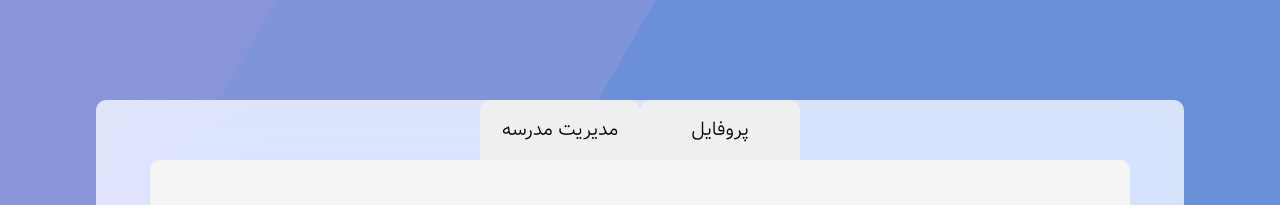
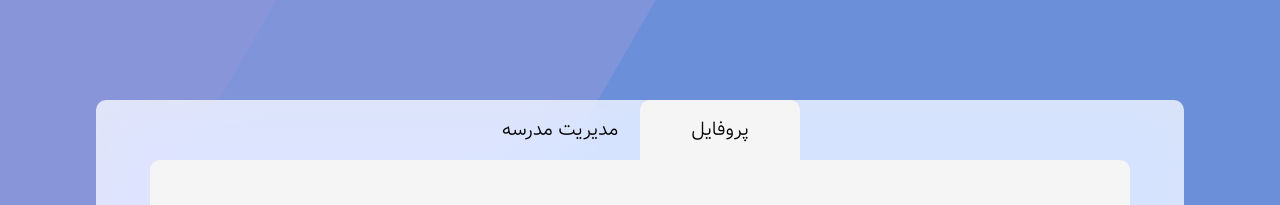
Before and after one commit to alivarastepour/LMS, a React (Create React App) app in the folder front-end/: page /accounts/manager/1/ in a window 1280 px wide. Shown: the top 205 px of the page. Built offline with nearby package versions, Linux system fonts and the light colour scheme; the HTML template or start-up script is replaced by a standard one.

Commit message:
conditional rendering for Dashboard is added

```diff
--- a/front-end/src/Components/Dashboard/Dashboard.header.js
+++ b/front-end/src/Components/Dashboard/Dashboard.header.js
@@ -1,19 +1,22 @@
 import { Wrapper } from "./Dashboad.header.styles";
 import { Link } from "react-router-dom";
 
-const DashboardHeader = () => {
+const DashboardHeader = ({show, setShow}) => {
+
+
+
     return <>
         <Wrapper>
             <div className="flex-item">
                 <Link className="header-link" to='./'>
-                    <button className="header-button">
+                    <button onClick={() => setShow(true)} className={`header-button ${show ? 'show' : 'hide'}`}>
                         پروفایل
                     </button>
                 </Link>
             </div>
             <div className="flex-item">
                 <Link className="header-link" to='./'>
-                    <button className="header-button">
+                    <button onClick={() => setShow(false)} className={`header-button ${show ? 'hide' : 'show'}`}>
                         مدیریت مدرسه
                     </button>
                 </Link>
--- a/front-end/src/Components/Dashboard/Dashboard.js
+++ b/front-end/src/Components/Dashboard/Dashboard.js
@@ -2,16 +2,20 @@ import { useParams } from "react-router-dom";
 import { Wrapper } from "./Dashboard.styles";
 import Profile from "../Profile/Profile";
 import DashboardHeader from "./Dashboard.header";
+import { useState } from "react";
 
 
 const Dashboard = () => {
     const userID = useParams();
-    console.log(userID.id);
+
+    const [state, setState] = useState(true);
 
     return <>
         <Wrapper>
-            <DashboardHeader/>
-            <Profile/>
+            <DashboardHeader show={state} setShow={setState}/>
+            {
+                state ? <Profile/> : <div>hi there</div>
+            }
         </Wrapper>
     </>
 }
```
